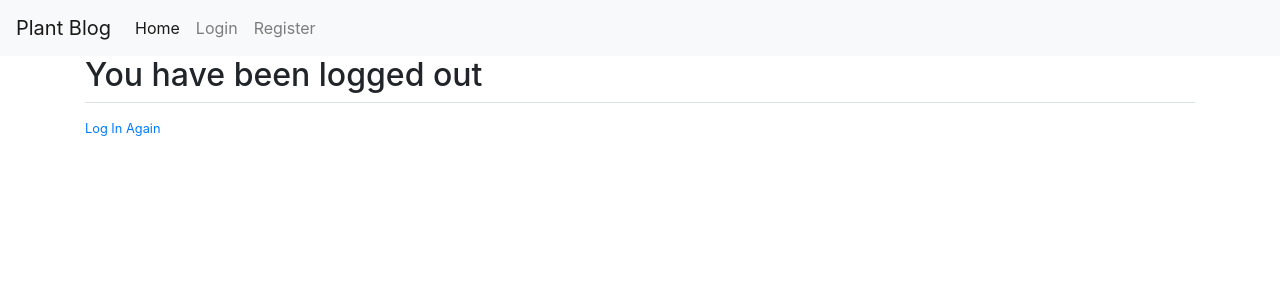
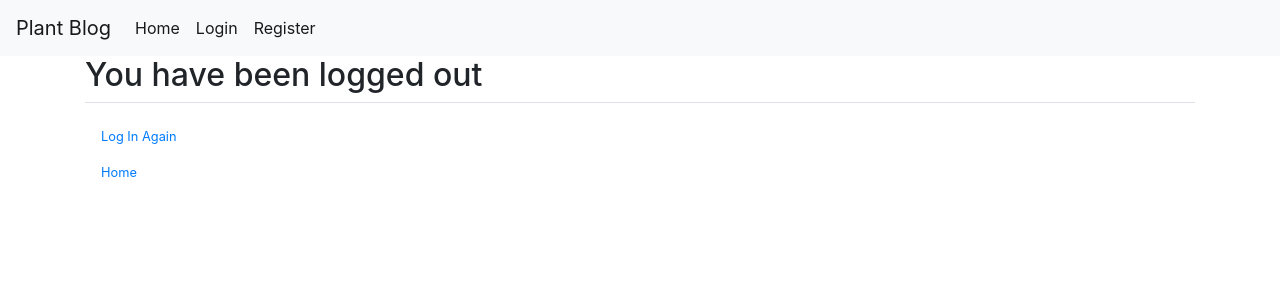
Before and after one commit to sbudisav/djangosite, a Django app: page /profiles/logout/ in a window 1280 px wide. Shown: the top 300 px of the page. Run offline with Django 3.2, Linux system fonts and the light colour scheme; some libraries are stand-ins or nearby versions.

Commit message:
cleans up login/logout in nav bar

```diff
--- a/mysite/settings.py
+++ b/mysite/settings.py
@@ -121,6 +121,7 @@ USE_L10N = True
 
 USE_TZ = True
 
+LOGIN_REDIRECT_URL = 'profiles:home'
 
 # Static files (CSS, JavaScript, Images)
 # https://docs.djangoproject.com/en/3.0/howto/static-files/
--- a/plants/templates/plants/index.html
+++ b/plants/templates/plants/index.html
@@ -2,7 +2,10 @@
 {% block content %}
 
   <h1> Plant Home (main homepage) </h1> <br>
-
+  {% if user.is_authenticated %}
+    You are logged in as {{ user }}
+  {% endif %}
+  <br>
   {% for plant in plants %}
   - {{ plant.name }} <br>
   {% endfor %}
--- a/profiles/templates/profiles/logout.html
+++ b/profiles/templates/profiles/logout.html
@@ -3,7 +3,8 @@
     <h2>You have been logged out</h2>
     <div class="border-top pt-3">
         <small class="text-muted">
-            <a href="{% url 'login' %}">Log In Again</a>
+            <a class="nav-item nav-link active" href="{% url 'login' %}">Log In Again</a>
+            <a class="nav-item nav-link active" href="{% url 'plants:home' %}">Home</a>
         </small>
     </div>
 {% endblock %}
--- a/profiles/templates/profiles/register.html
+++ b/profiles/templates/profiles/register.html
@@ -1,5 +1,5 @@
+{% extends "base.html" %}
 {% load crispy_forms_tags %}
-{% extends "base.html" %}
 {% block content %}
     <div class="content-section">
         <form method="POST">
--- a/templates/base.html
+++ b/templates/base.html
@@ -18,23 +18,14 @@
   </button>
   <div class="collapse navbar-collapse" id="navbarNav">
     <ul class="navbar-nav">
-      <li class="nav-item active">
-        <a class="nav-item nav-link" href="{% url 'plants:home' %}">Home</a>
-      </li>
-          <!-- {% if user.is_authenticated %}
-            <a class="nav-item nav-link" href="">New Post</a>
-            <a class="nav-item nav-link" href="">Profile</a>
-            <a class="nav-item nav-link" href="{% url 'profiles:logout' %}">Logout</a>
-          {% else %}
-            <a class="nav-item nav-link" href="{% url 'profiles:login' %}">Login</a>
-            <a class="nav-item nav-link" href="{% url 'profiles:register' %}">Register</a>
-          {% endif %} -->
-      <li class="nav-item">
-        <a class="nav-item nav-link" href="{% url 'profiles:login' %}">Login</a>
-      </li>
-      <li>
-        <a class="nav-item nav-link" href="{% url 'profiles:register' %}">Register</a>
-      </li>
+        <a class="nav-item nav-link active" href="{% url 'plants:home' %}">Home</a>
+        {% if user.is_authenticated %}
+        <a class="nav-item nav-link active" href="{% url 'profiles:home' %}">My Profile</a>
+        <a class="nav-item nav-link" href="{% url 'profiles:logout' %}">Logout</a>
+        {% else %}
+        <a class="nav-item nav-link active" href="{% url 'profiles:login' %}">Login</a>
+        <a class="nav-item nav-link active" href="{% url 'profiles:register' %}">Register</a>
+        {% endif %}
     </ul>
   </div>
 </nav>
```
Also changed, not shown: db.sqlite3.
